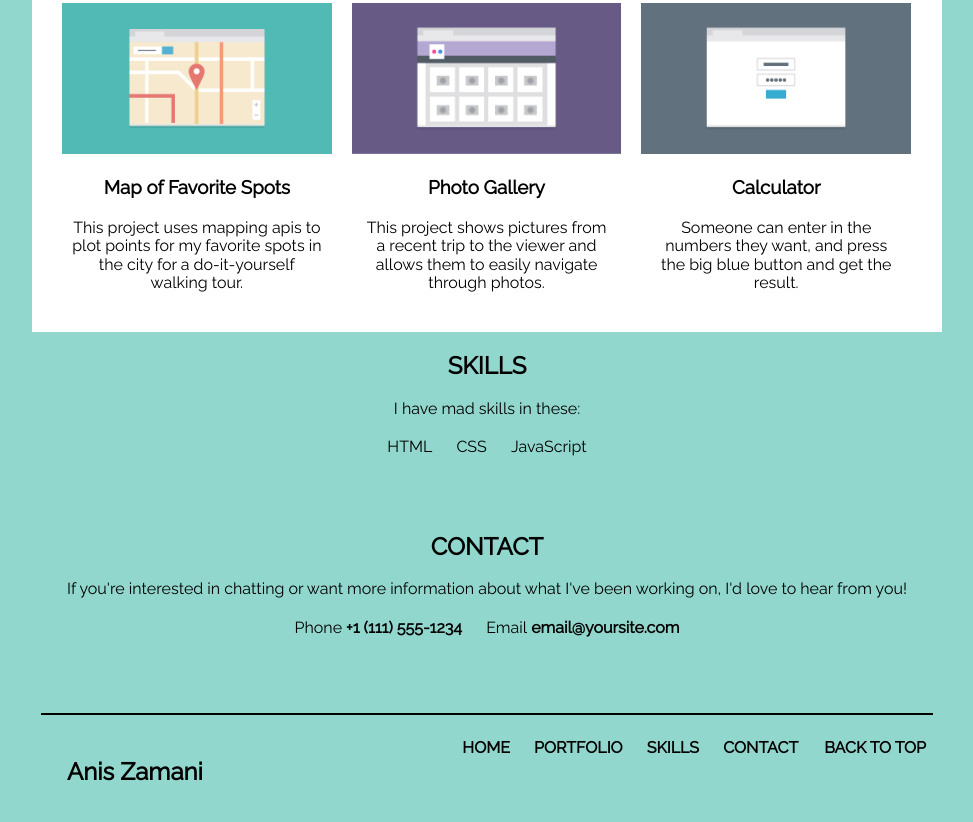
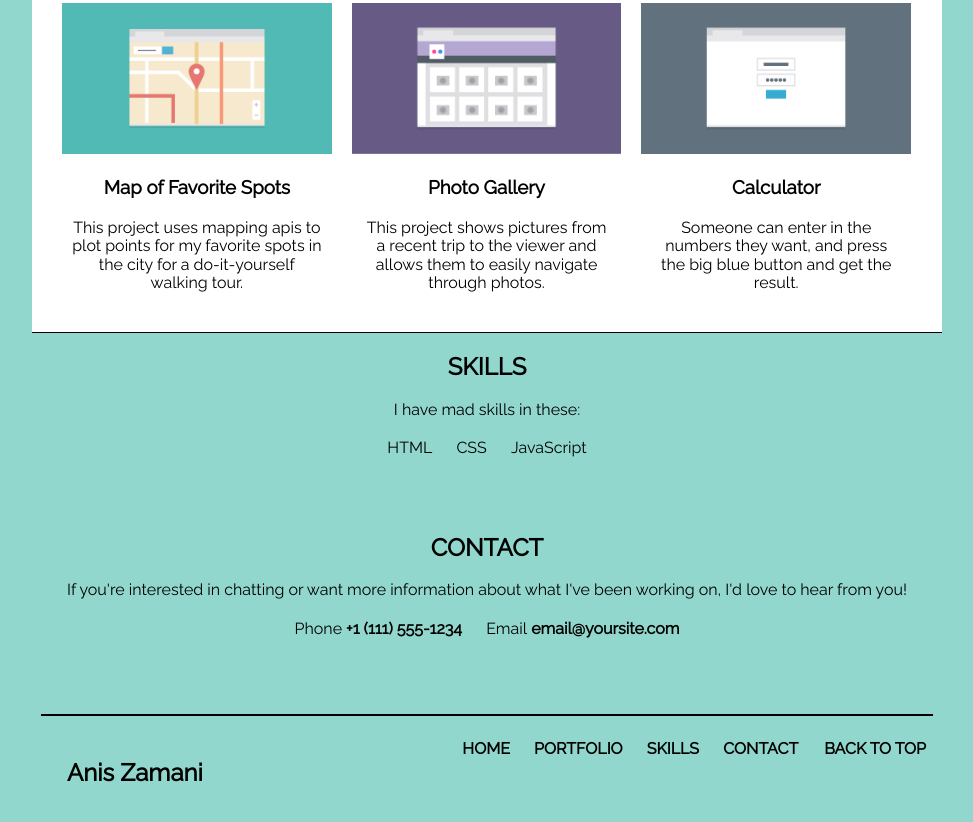
Before and after one commit to aniszamani/techdegree-project-2, a plain HTML site: page index.html in a window 1280 px wide. Shown: the part 782-1604 px from the top of the page, without its empty margins (153-1126 px from the left). Drawn offline with Linux system fonts and the light colour scheme.

Commit message:
Final update

```diff
--- a/css/styles.css
+++ b/css/styles.css
@@ -72,6 +72,10 @@ hr {
 
 .listing {
   margin: 15px;
+}
+
+.skills {
+  border-top: 1px solid;
 }
 
 .contact {
```
